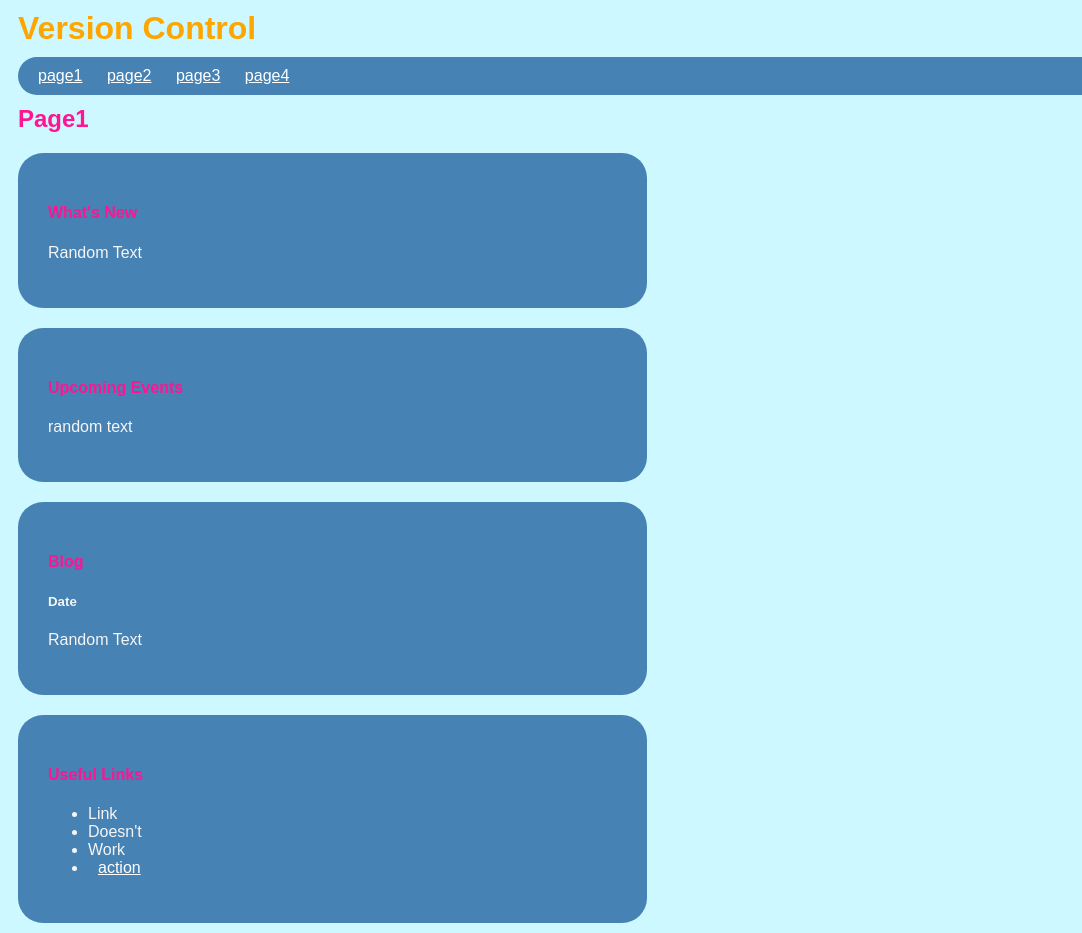
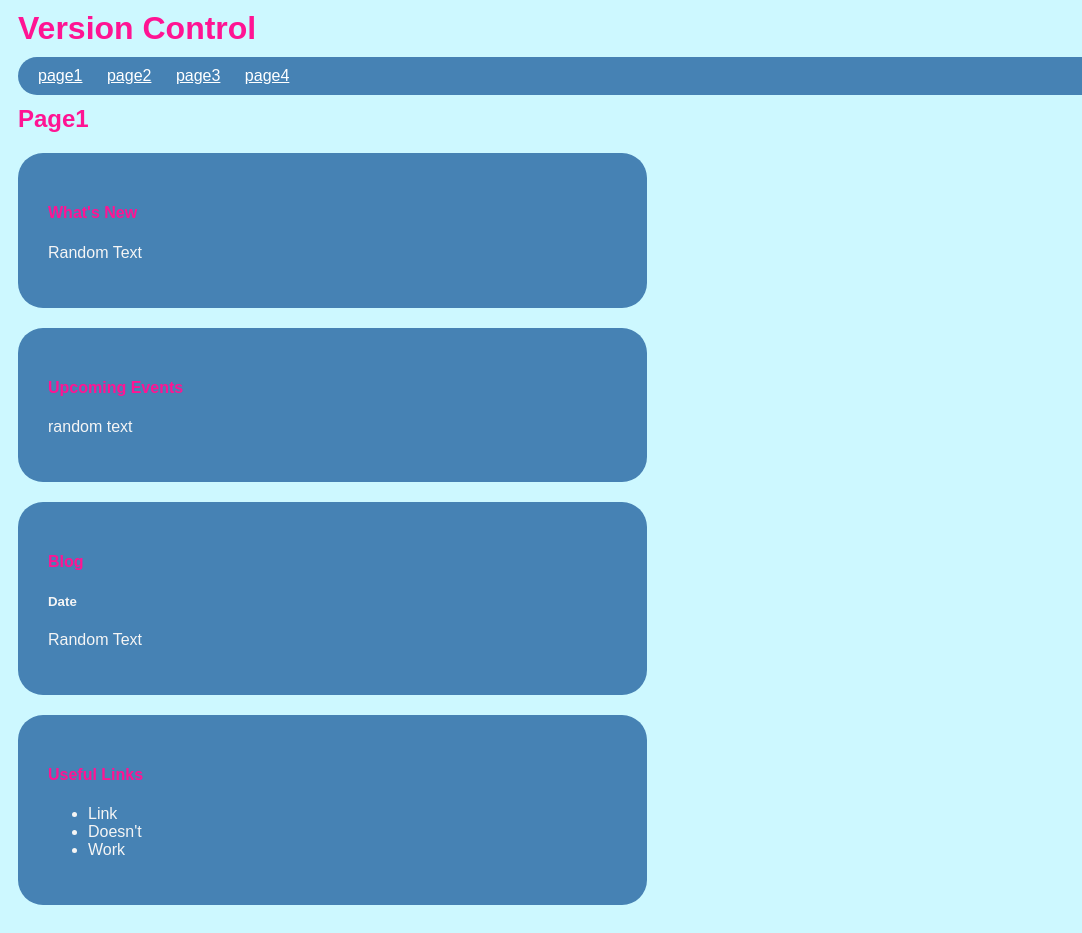
Before and after one commit to NicBrooks/Version-Control, a plain HTML site: page main.html in a window 1280 px wide. Shown: the full height of the page, 0-1082 px from the left. Drawn offline with Linux system fonts and the light colour scheme.

Commit message:
final fix up

```diff
--- a/main.html
+++ b/main.html
@@ -6,7 +6,7 @@
   <link href="Style.css" rel="stylesheet" type="text/css"/>
 </head>
 <body>
-  <h1 id="Page Header" style="color: orange">Version Control</h1>
+  <h1 id="Page Header" style="color: deeppink">Version Control</h1>
   <div class="tabs">
     <a href="main.html">page1</a>
     <a href="Engineering.html">page2</a>
@@ -37,7 +37,6 @@
       <li>Link</li>
       <li>Doesn't</li>
       <li>Work</li>
-      <li><a href="https://youtu.be/xJ66WWsEDIc">action</a></li>
     </ul>
   </div>
   <section style="float: right">
```
Also changed, not shown: Engineering.html (+1 -1 lines), Feedback.html (+2 -2 lines), Relax.html (+1 -1 lines).
